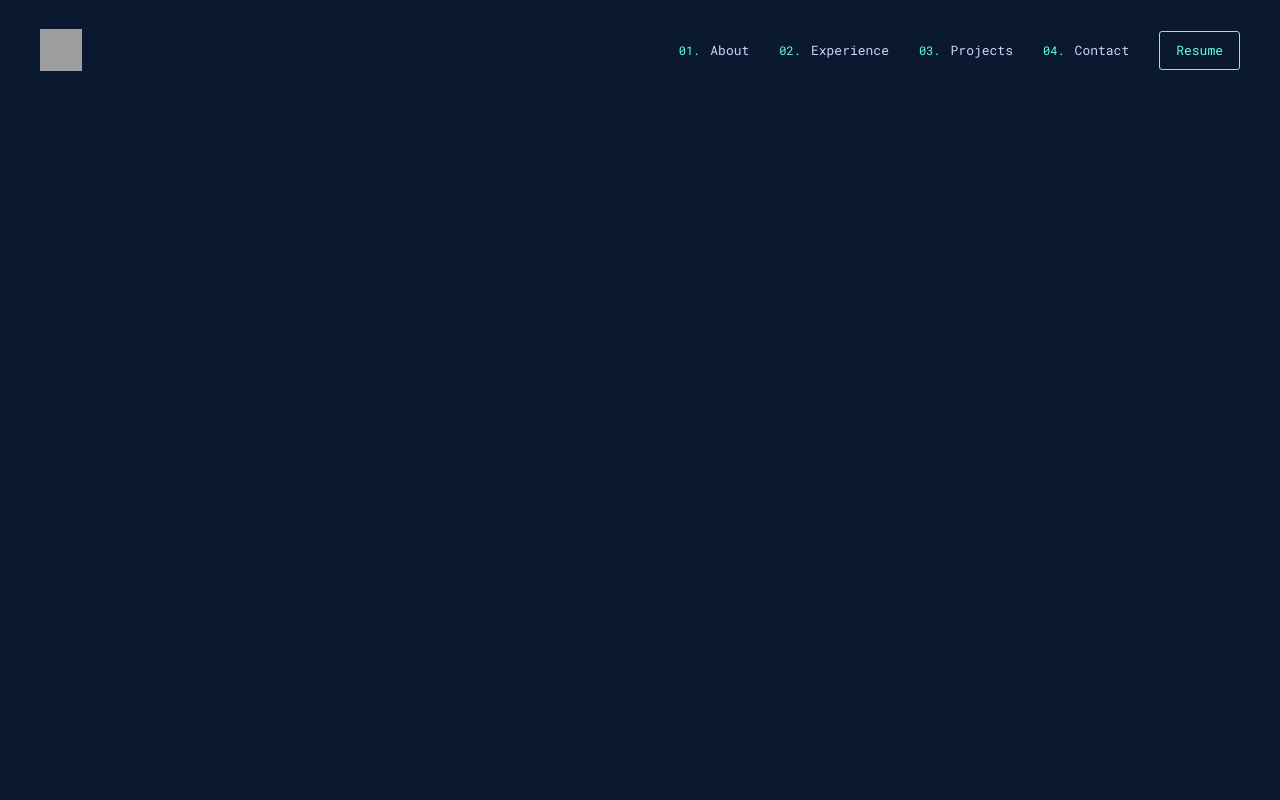
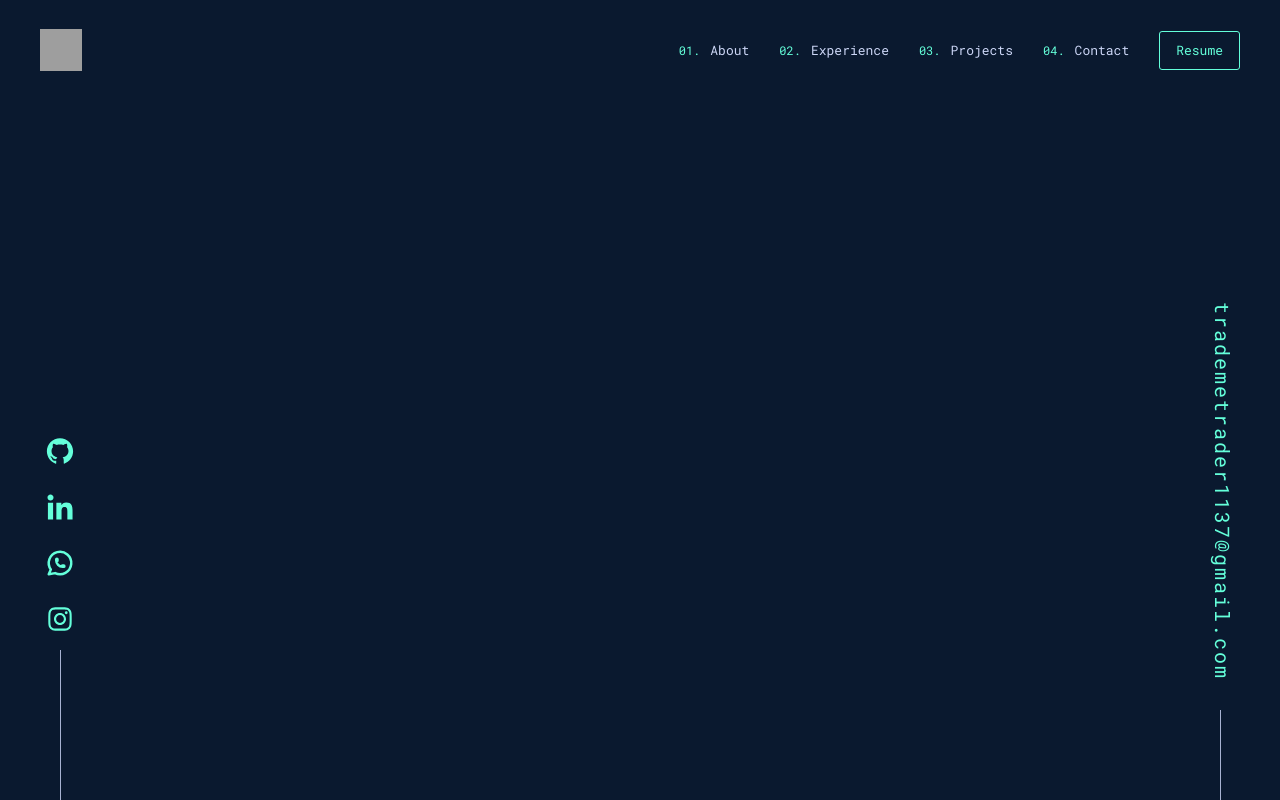
Before and after one commit to jitenderji1137/jitenderji1137, a React (Create React App) app: page / in a window 1280 px wide. Built offline with nearby package versions, Linux system fonts and the light colour scheme; grey boxes are pictures that could not be loaded.

Commit message:
working on it

```diff
--- a/package.json
+++ b/package.json
@@ -8,6 +8,7 @@
     "@testing-library/user-event": "^13.5.0",
     "react": "^18.2.0",
     "react-dom": "^18.2.0",
+    "react-icons": "^4.8.0",
     "react-scripts": "5.0.1",
     "web-vitals": "^2.1.4"
   },
--- a/public/index.html
+++ b/public/index.html
@@ -4,8 +4,9 @@
     <meta charset="utf-8" />
     <meta name="viewport" content="width=device-width, initial-scale=1" />
     <meta name="theme-color" content="#000000" />
+    <link rel="icon" type="image/x-icon" href="https://user-images.githubusercontent.com/113350806/238052085-12765808-f51d-40e0-b2e9-ba2a27fa8c84.png">
     <link href="https://fonts.googleapis.com/css?family=Roboto+Mono" rel="stylesheet">
-    <title>React App</title>
+    <title>Jitender</title>
     <style>
       body{
         background-color: rgb(10, 25, 47);
--- a/src/App.js
+++ b/src/App.js
@@ -1,8 +1,12 @@
 import Nav from "./Nav";
+import Left from "./Left";
+import Right from "./Right";
 export default function App() {
     return(
       <>
       <Nav/>
+      <Left/>
+      <Right/>
       </>
     );
 }
--- /dev/null
+++ b/src/Left.css
@@ -0,0 +1,40 @@
+.Left{
+    width: 40px;
+    position: fixed;
+    bottom: 0px;
+    left: 40px;
+    right: auto;
+    z-index: 10;
+    color: rgb(100, 255, 218);
+}
+.Left ul{
+    display: flex;
+    flex-direction: column;
+    -webkit-box-align: center;
+    align-items: center;
+    padding: 0px;
+    margin: 0px;
+    list-style: none;
+}
+.Left ul::after{
+    content: "";
+    display: block;
+    width: 1px;
+    height: 150px;
+    margin: 0px auto;
+    background-color: rgb(168, 178, 209);
+}
+.Left ul li a{
+    padding: 10px;
+    display: inline-block;
+    text-decoration: none;
+    text-decoration-skip-ink: auto;
+    color: inherit;
+    position: relative;
+    transition: all 0.25s cubic-bezier(0.645, 0.045, 0.355, 1) 0s;
+    cursor: pointer;
+}
+.Left ul li a svg{
+    width: 30px;
+    height: 30px;
+}
--- /dev/null
+++ b/src/Left.jsx
@@ -0,0 +1,18 @@
+import "./Left.css";
+import { AiFillGithub , AiOutlineInstagram} from "react-icons/ai";
+import { GrLinkedinOption } from "react-icons/gr";
+import { TbBrandWhatsapp } from "react-icons/tb";
+export default function Left(){
+    return(
+        <>
+        <div className="Left">
+            <ul>
+                <li><a href="https://github.com/jitenderji1137" target="_blank" rel="nofollow noopener noreferrer"><AiFillGithub/></a></li>
+                <li><a href="https://www.linkedin.com/in/jitender1137/" target="_blank" rel="nofollow noopener noreferrer"><GrLinkedinOption/></a></li>
+                <li><a href="/" target="_blank" rel="nofollow noopener noreferrer"><TbBrandWhatsapp/></a></li>
+                <li><a href="https://www.instagram.com/vijayji1137/" target="_blank" rel="nofollow noopener noreferrer"><AiOutlineInstagram/></a></li>
+            </ul>
+        </div>
+        </>
+    );
+}
--- /dev/null
+++ b/src/Right.css
@@ -0,0 +1,39 @@
+.Right{
+    width: 40px;
+    position: fixed;
+    bottom: 0px;
+    left: auto;
+    right: 40px;
+    z-index: 10;
+    color: rgb(100, 255, 218);
+}
+.Right div{
+    display: flex;
+    flex-direction: column;
+    -webkit-box-align: center;
+    align-items: center;
+    position: relative;
+}
+.Right div::after{
+    content: "";
+    display: block;
+    width: 1px;
+    height: 90px;
+    margin: 0px auto;
+    background-color: rgb(168, 178, 209);
+}
+.Right div a{
+    font-family: "SF Mono", "Fira Code", "Fira Mono", "Roboto Mono", "Lucida Console", Monaco, monospace;
+    letter-spacing: 0.1em;
+    -webkit-writing-mode: vertical-rl;
+    writing-mode: vertical-rl;
+    margin: 20px auto;
+    padding: 10px;
+    display: inline-block;
+    text-decoration: none;
+    text-decoration-skip-ink: auto;
+    color: rgb(100, 255, 218);
+    position: relative;
+    transition: all 0.25s cubic-bezier(0.645, 0.045, 0.355, 1) 0s;
+    cursor: pointer;
+}
--- /dev/null
+++ b/src/Right.jsx
@@ -0,0 +1,12 @@
+import "./Right.css";
+export default function Right(){
+    return(
+        <>
+        <div className="Right">
+            <div>
+                <a href="mailto:trademetrader1137@gmail.com">trademetrader1137@gmail.com</a>
+            </div>
+        </div>
+        </>
+    );
+}
```
Also changed, not shown: 2 other files (tests, documents, lock files or other folders).
